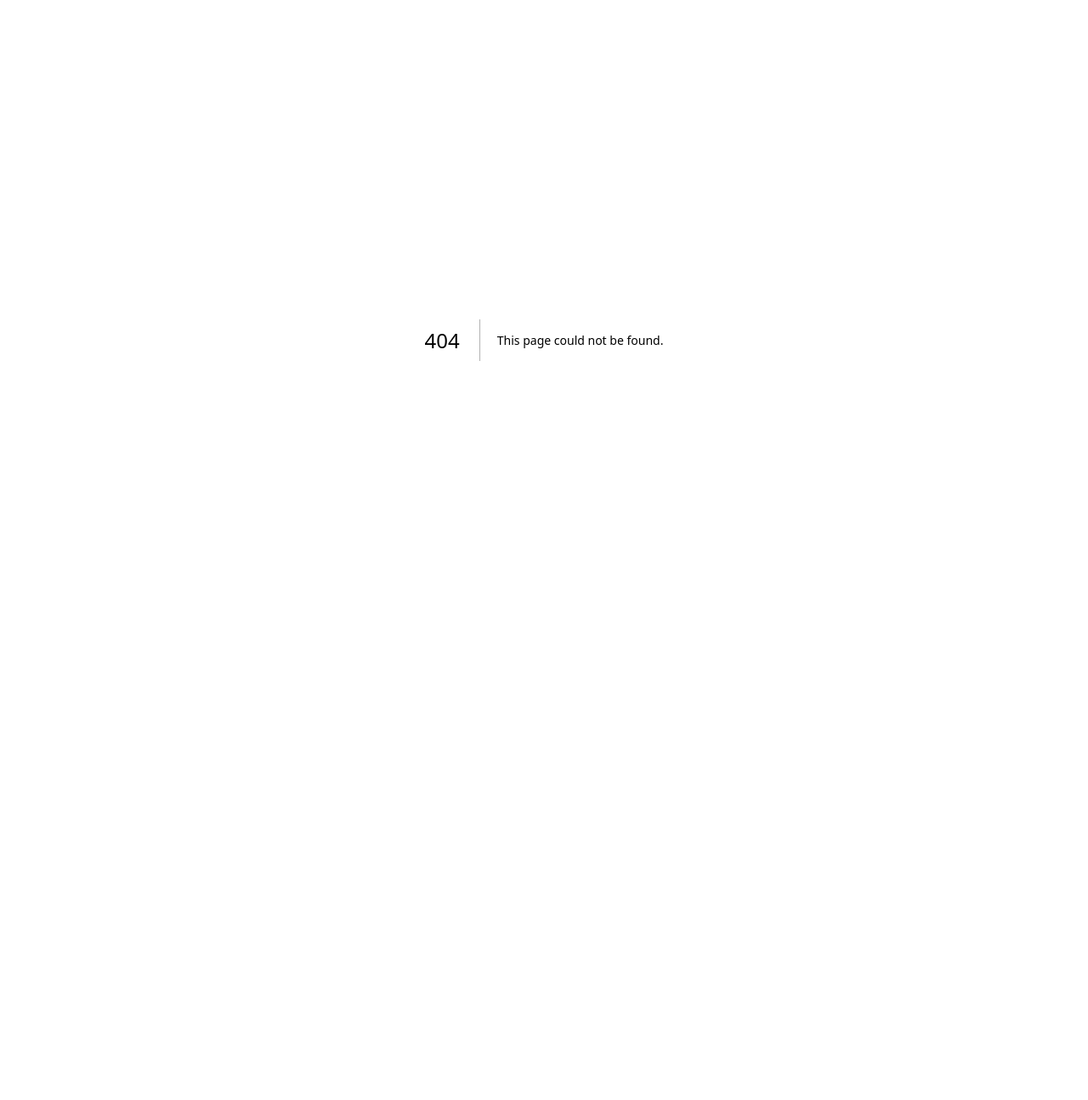
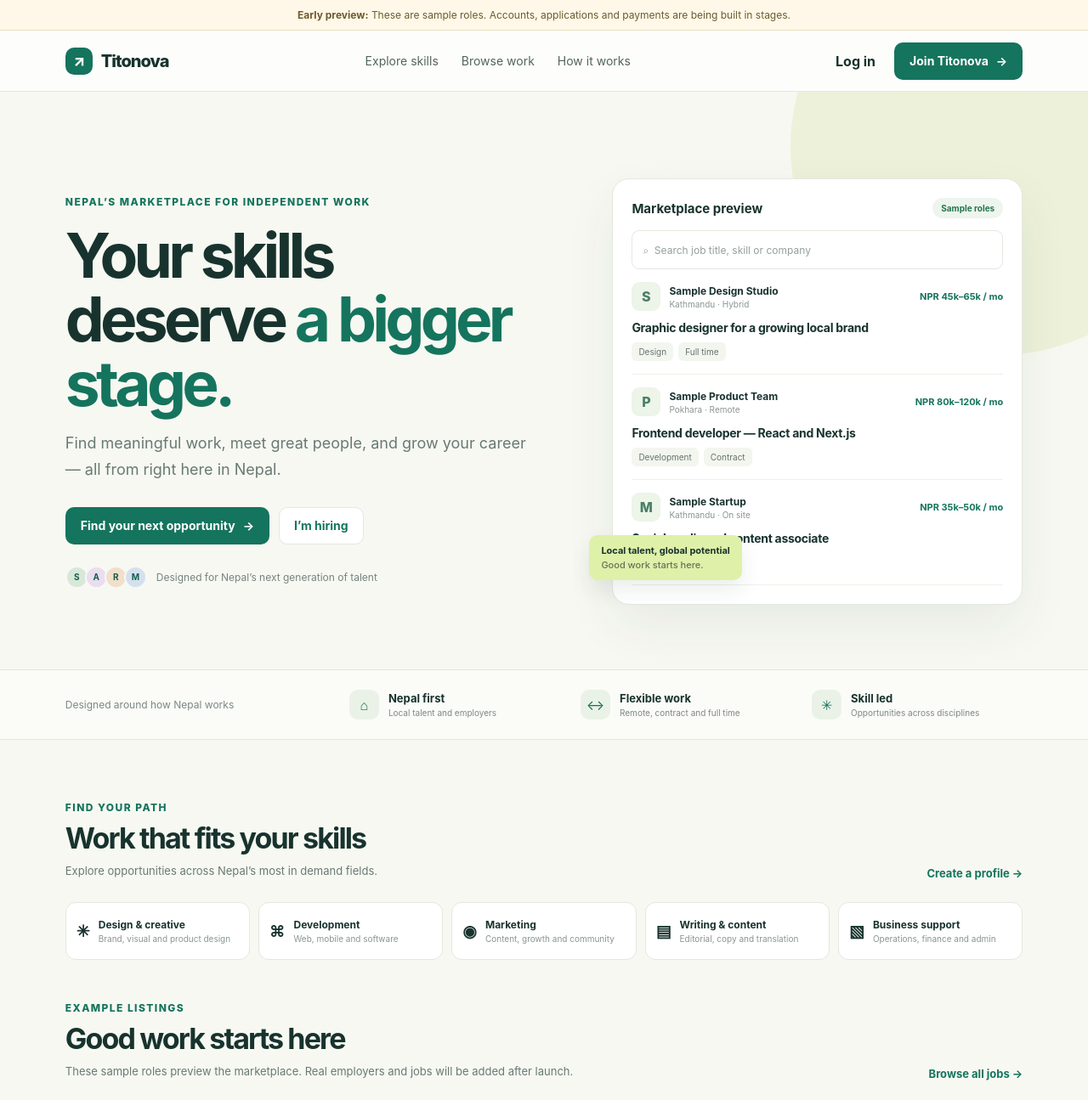
Before and after one commit to nepalstore12131-maker/TiToNova, a Next.js app in the folder marketplace/: page / in a window 1280 px wide. Before the commit this address had no page. Shown: the top 1295 px of the page at 85% size. Before the commit the page ends 800 px from the top, so only its background shows below. Built offline with nearby package versions, Linux system fonts and the light colour scheme.

Commit message:
Add marketplace/src/app/page.tsx

```diff
--- /dev/null
+++ b/marketplace/src/app/page.tsx
@@ -0,0 +1,75 @@
+import Link from "next/link";
+
+const categories = [
+  ["✳", "Design & creative", "Brand, visual and product design"],
+  ["⌘", "Development", "Web, mobile and software"],
+  ["◉", "Marketing", "Content, growth and community"],
+  ["▤", "Writing & content", "Editorial, copy and translation"],
+  ["▧", "Business support", "Operations, finance and admin"],
+];
+
+const examples = [
+  { initials: "S", company: "Sample Design Studio", city: "Kathmandu · Hybrid", title: "Graphic designer for a growing local brand", category: "Design", pay: "NPR 45k–65k / mo", type: "Full time" },
+  { initials: "P", company: "Sample Product Team", city: "Pokhara · Remote", title: "Frontend developer — React and Next.js", category: "Development", pay: "NPR 80k–120k / mo", type: "Contract" },
+  { initials: "M", company: "Sample Startup", city: "Kathmandu · On site", title: "Social media and content associate", category: "Marketing", pay: "NPR 35k–50k / mo", type: "Full time" },
+];
+
+export default function Home() {
+  return (
+    <div className="page-shell">
+      <div className="preview-bar"><strong>Early preview:</strong> These are sample roles. Accounts, applications and payments are being built in stages.</div>
+      <header className="site-header">
+        <Link className="brand" href="/"><span className="brand-mark">↗</span> Titonova</Link>
+        <nav className="nav-links" aria-label="Main navigation">
+          <a href="#categories">Explore skills</a><Link href="/jobs">Browse work</Link><a href="#how">How it works</a>
+        </nav>
+        <div className="nav-actions"><Link className="text-button" href="/login">Log in</Link><Link className="button" href="/signup">Join Titonova <span aria-hidden="true">→</span></Link></div>
+      </header>
+
+      <main>
+        <section className="hero">
+          <div>
+            <div className="eyebrow">Nepal’s marketplace for independent work</div>
+            <h1>Your skills deserve <em>a bigger stage.</em></h1>
+            <p className="hero-copy">Find meaningful work, meet great people, and grow your career — all from right here in Nepal.</p>
+            <div className="hero-actions"><Link className="button" href="/signup?role=freelancer">Find your next opportunity <span aria-hidden="true">→</span></Link><Link className="button secondary" href="/signup?role=employer">I’m hiring</Link></div>
+            <div className="hero-note"><div className="avatars" aria-hidden="true"><span className="avatar">S</span><span className="avatar">A</span><span className="avatar">R</span><span className="avatar">M</span></div><span>Designed for Nepal’s next generation of talent</span></div>
+          </div>
+
+          <div className="preview-card" aria-label="Example job listings">
+            <div className="preview-head"><strong>Marketplace preview</strong><span className="status-pill">Sample roles</span></div>
+            <div className="preview-search">⌕ &nbsp;Search job title, skill or company</div>
+            {examples.map((job) => <article className="sample-job" key={job.title}>
+              <div className="job-meta"><div className="company"><span className="company-mark">{job.initials}</span><div><span className="company-name">{job.company}</span><span className="company-place">{job.city}</span></div></div><span className="job-pay">{job.pay}</span></div>
+              <h3>{job.title}</h3><div className="tag-row"><span className="tag">{job.category}</span><span className="tag">{job.type}</span></div>
+            </article>)}
+            <div className="preview-callout">Local talent, global potential<span>Good work starts here.</span></div>
+          </div>
+        </section>
+
+        <section className="stats" aria-label="Marketplace focus">
+          <div className="stats-inner"><span className="stats-label">Designed around how Nepal works</span><div className="stat"><span className="stat-icon">⌂</span><div><b>Nepal first</b><small>Local talent and employers</small></div></div><div className="stat"><span className="stat-icon">↔</span><div><b>Flexible work</b><small>Remote, contract and full time</small></div></div><div className="stat"><span className="stat-icon">✳</span><div><b>Skill led</b><small>Opportunities across disciplines</small></div></div></div>
+        </section>
+
+        <section className="content" id="categories">
+          <div className="section-heading"><div><div className="eyebrow">Find your path</div><h2>Work that fits your skills</h2><p>Explore opportunities across Nepal’s most in demand fields.</p></div><Link className="section-link" href="/signup?role=freelancer">Create a profile →</Link></div>
+          <div className="category-row">{categories.map(([icon, name, description]) => <Link className="category" href={`/jobs?category=${encodeURIComponent(name)}`} key={name}><span className="category-icon" aria-hidden="true">{icon}</span><span>{name}<small>{description}</small></span></Link>)}</div>
+
+          <div className="section-heading" id="jobs" style={{ marginTop: 46 }}><div><div className="eyebrow">Example listings</div><h2>Good work starts here</h2><p>These sample roles preview the marketplace. Real employers and jobs will be added after launch.</p></div><Link className="section-link" href="/jobs">Browse all jobs →</Link></div>
+          <div className="job-grid">{examples.map((job) => <article className="job-card" key={job.title}>
+            <div className="job-meta"><div className="company"><span className="company-mark">{job.initials}</span><div><span className="company-name">{job.company}</span><span className="company-place">{job.city}</span></div></div><span className="badge">Sample</span></div>
+            <h3>{job.title}</h3><p className="desc">An example listing showing how employers can describe a role and the skills they need.</p>
+            <div className="tag-row"><span className="tag">{job.category}</span><span className="tag">{job.type}</span></div>
+            <div className="job-foot"><span>Preview listing</span><strong>{job.pay}</strong></div>
+          </article>)}</div>
+
+          <div className="section-heading" id="how" style={{ marginTop: 52 }}><div><div className="eyebrow">Simple by design</div><h2>From profile to your next step</h2><p>A clear path to making a great connection.</p></div></div>
+          <div className="steps"><div className="step"><div className="step-num">01</div><b>Build your profile</b><p>Share what you do, what you’re looking for, and the skills you bring.</p></div><div className="step"><div className="step-num">02</div><b>Find the right fit</b><p>Search opportunities by skill, location, and the way you want to work.</p></div><div className="step"><div className="step-num">03</div><b>Connect with confidence</b><p>Apply directly and keep your job conversations in one place.</p></div></div>
+          <div className="banner"><div><h2>Hiring in Nepal? Find your people.</h2><p>Create an employer profile and get ready to meet local talent.</p></div><Link className="button" href="/signup?role=employer">Set up your employer profile <span aria-hidden="true">→</span></Link></div>
+        </section>
+      </main>
+
+      <footer className="site-footer"><div>© 2026 Titonova Nepal</div><div className="footer-links"><a href="#how">How it works</a><a href="mailto:hello@titonova.com">Contact</a><Link href="/login">Member sign in</Link></div></footer>
+    </div>
+  );
+}
```
